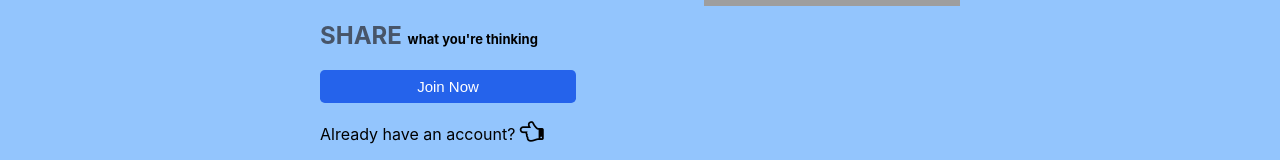
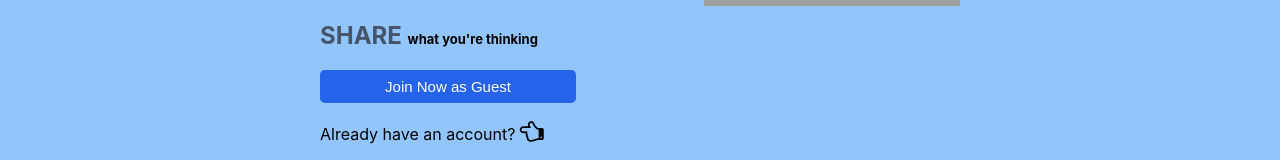
Before and after one commit to shubh-37/social-media-app, a React (Create React App) app: page /landing in a window 1280 px wide. Shown: the part 333-493 px from the top of the page. Built offline with nearby package versions, Linux system fonts and the light colour scheme; no server answers; grey boxes are pictures that could not be loaded; what miragejs would draw is missing.

Commit message:
refactored landing page btn onclick functionality

```diff
--- a/src/pages/LandingPage.jsx
+++ b/src/pages/LandingPage.jsx
@@ -1,10 +1,12 @@
 import { useContext } from "react";
 import { Link } from "react-router-dom";
+import { authContext } from "../contexts/AuthContextProvider";
 import { postContext } from "../contexts/PostContextProvider";
 import "../css/landingpage.css";
 
 export default function LandingPage() {
   const { isDarkMode } = useContext(postContext);
+  const { guestLogin } = useContext(authContext);
   return (
     <div className="landing-parent">
       <div className="landing-content">
@@ -51,9 +53,9 @@ export default function LandingPage() {
           </div>
         </div>
         <div>
-          <Link to="/signup" style={{ textDecoration: "none", color: "white" }}>
-            <button className="join-btn">Join Now</button>
-          </Link>
+          <button className="join-btn" onClick={() => guestLogin()}>
+            Join Now as Guest
+          </button>
           <span className="signup-link">
             <Link
               to="/login"
```
